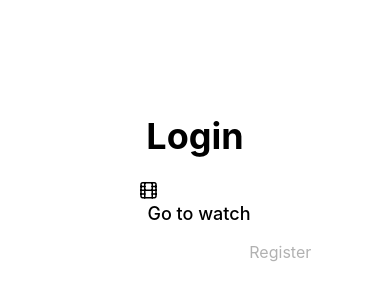
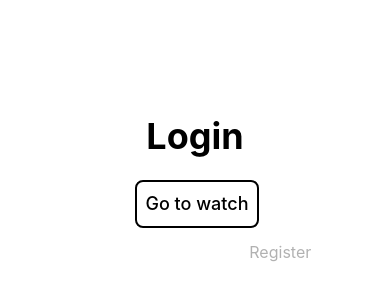
Before and after one commit to ghblacktrade/cinemaReactNative, a React Native app: screen /Auth in a window 390 px wide. Shown: the part 232-532 px from the top of the page. Built offline with nearby package versions, Linux system fonts and the light colour scheme.

Commit message:
fieldInterface

```diff
--- a/app/Componets/Screens/auth/Auth.tsx
+++ b/app/Componets/Screens/auth/Auth.tsx
@@ -29,7 +29,7 @@ const Auth: FC = () => {
                     <Loader/>
                 ) : (
                     <>
-                        <Button className='' onPress={handleSubmit(onSubmit)} icon={'film'}>
+                        <Button className='rounded-lg border-2 p-2 left-0.5' onPress={handleSubmit(onSubmit)}>
                             Go to watch
                         </Button>
                         <Pressable onPress={() => setIsReg(!isReg)}>
--- /dev/null
+++ b/app/Componets/UI/form-elements/fields/Field.tsx
@@ -0,0 +1,12 @@
+import React, {FC} from 'react';
+import {View} from "react-native";
+
+const Field :FC= () => {
+    return (
+        <View>
+
+        </View>
+    );
+};
+
+export default Field;
--- /dev/null
+++ b/app/Componets/UI/form-elements/fields/filed.interface.ts
@@ -0,0 +1,10 @@
+import {Control, FieldPath, FieldValues, RegisterOptions} from "react-hook-form";
+import {TextInputProps} from "react-native";
+
+export interface IField<T extends FieldValues> extends Omit<TextInputProps, 'onChange' | 'onChangeText' | 'value'> {
+    control: Control<T>
+    name: FieldPath<T>
+    rules?: Omit<RegisterOptions<T, FieldPath<T>>,
+        'valueAsNumber' | 'valueAsDate' | 'setValueAs' | 'disabled'
+        >
+}
```
